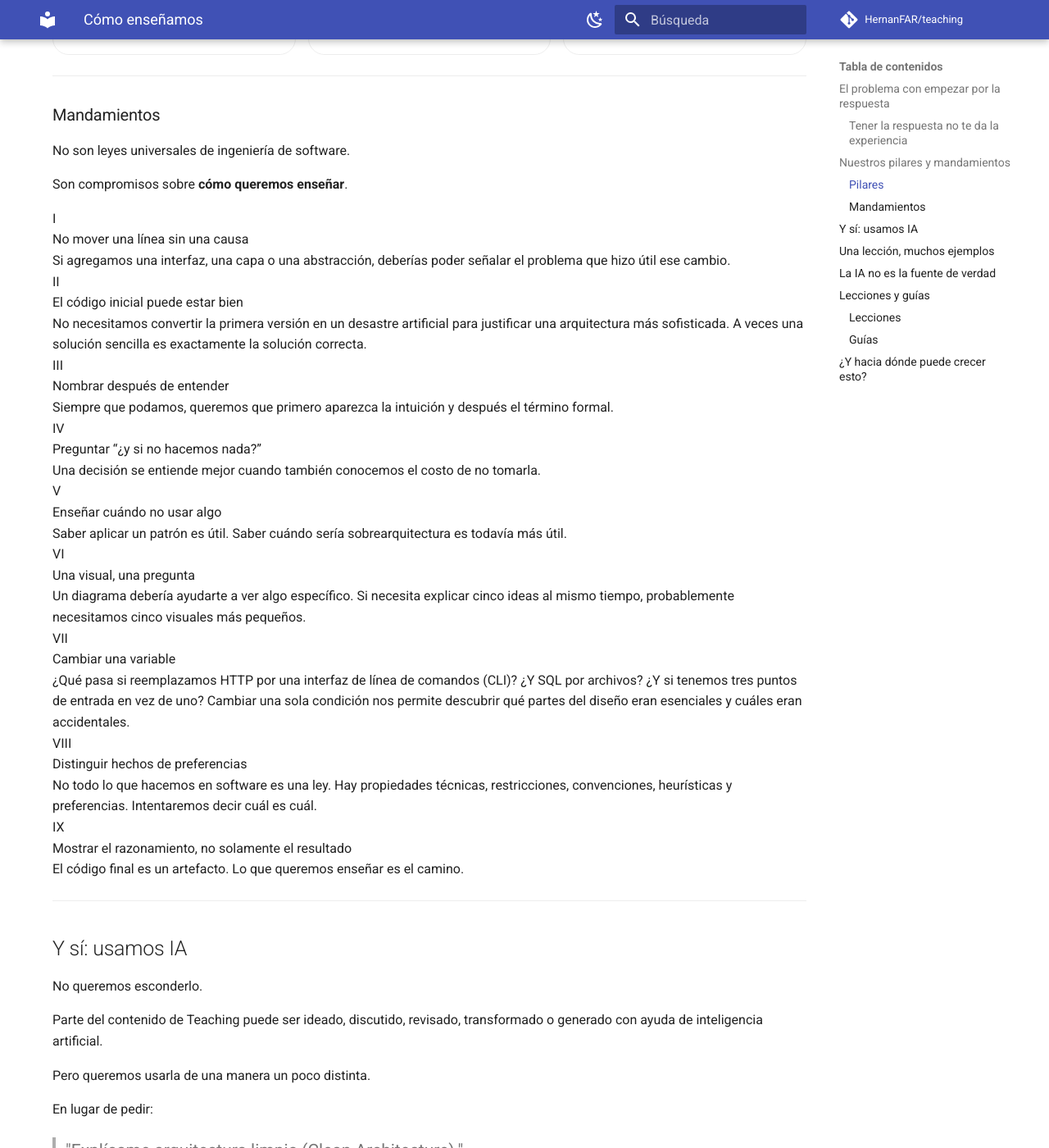
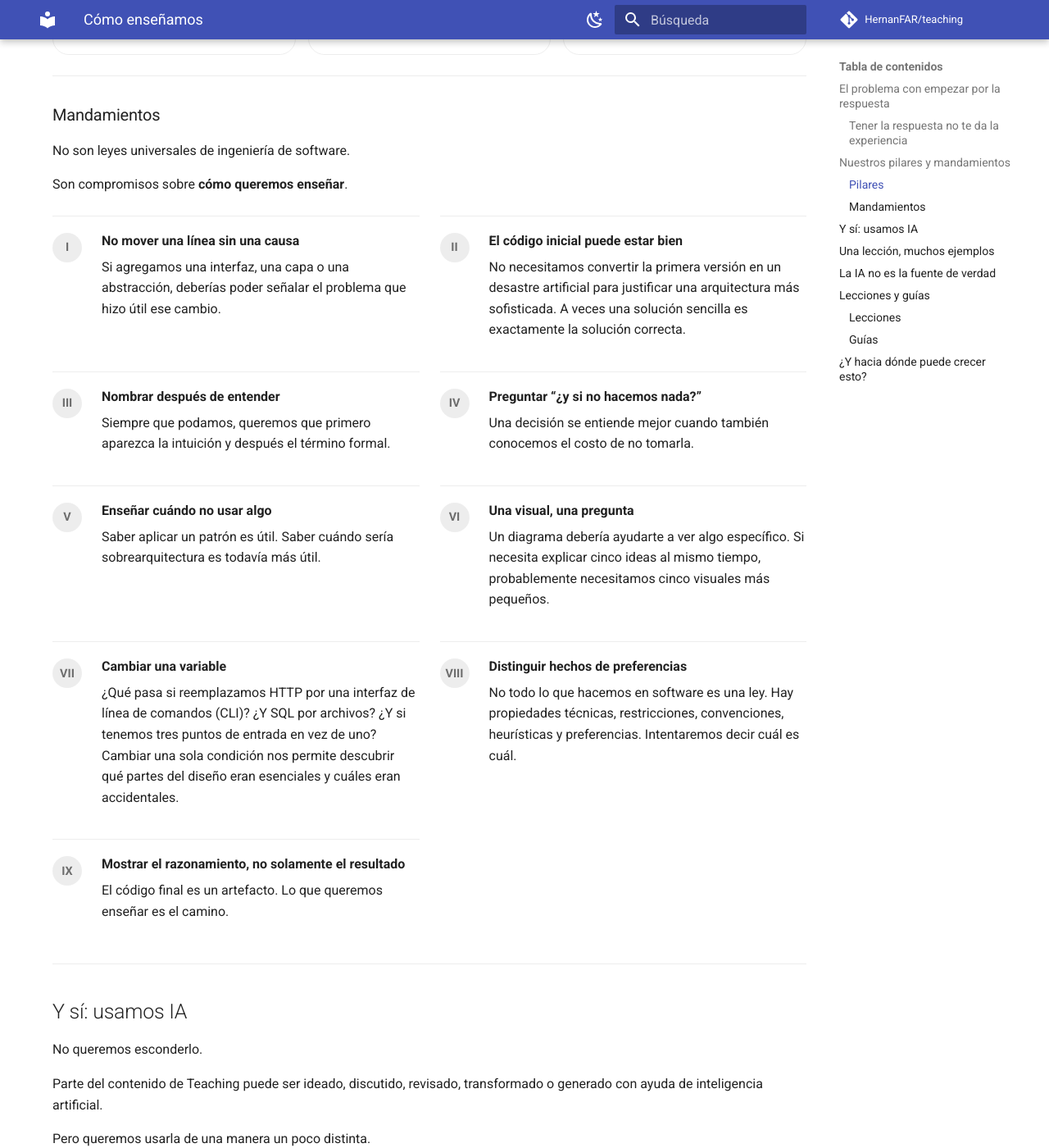
Before and after one commit to HernanFAR/teaching, an MkDocs documentation site: the page built from docs/about/how-we-teach.md, in a window 1280 px wide and 1400 px high, scrolled down 3634 px. Shown: the whole window at 82% size. Built offline with MkDocs 1.6.1 and Material for MkDocs 9.7.7, drawn with Linux system fonts in a browser that asks for light colours; comment, search, counter and statistics services are not loaded.

Commit message:
style: add commandments layout

```diff
--- a/docs/stylesheets/extra.css
+++ b/docs/stylesheets/extra.css
@@ -321,3 +321,51 @@
   font-size: 0.72rem;
   font-weight: 500;
 }
+
+
+.commandments-grid {
+  display: grid;
+  grid-template-columns: repeat(2, minmax(0, 1fr));
+  gap: 0.9rem 1.25rem;
+  margin: 1.25rem 0 1.5rem;
+}
+
+.commandment {
+  display: grid;
+  grid-template-columns: 2.2rem minmax(0, 1fr);
+  gap: 0.8rem;
+  padding: 1rem 0;
+  border-top: 0.05rem solid var(--md-default-fg-color--lightest);
+}
+
+.commandment__number {
+  display: inline-grid;
+  place-items: center;
+  width: 1.8rem;
+  height: 1.8rem;
+  border-radius: 50%;
+  background: var(--md-default-fg-color--lightest);
+  color: var(--md-default-fg-color--light);
+  font-size: 0.72rem;
+  font-weight: 700;
+}
+
+.commandment__title {
+  margin-bottom: 0.4rem;
+  font-weight: 700;
+  line-height: 1.3;
+}
+
+.commandment__body > p:first-of-type {
+  margin-top: 0;
+}
+
+.commandment__body > p:last-child {
+  margin-bottom: 0;
+}
+
+@media screen and (max-width: 59.9844em) {
+  .commandments-grid {
+    grid-template-columns: 1fr;
+  }
+}
```
